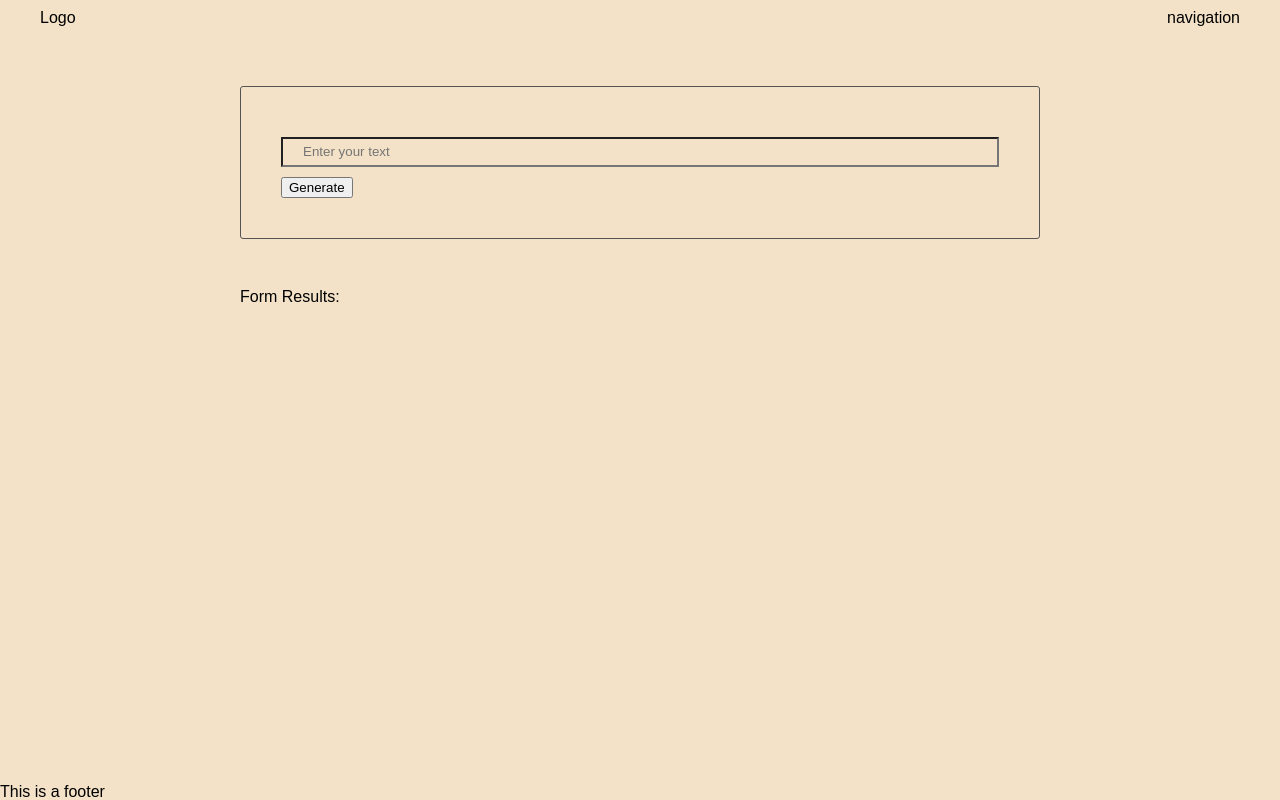
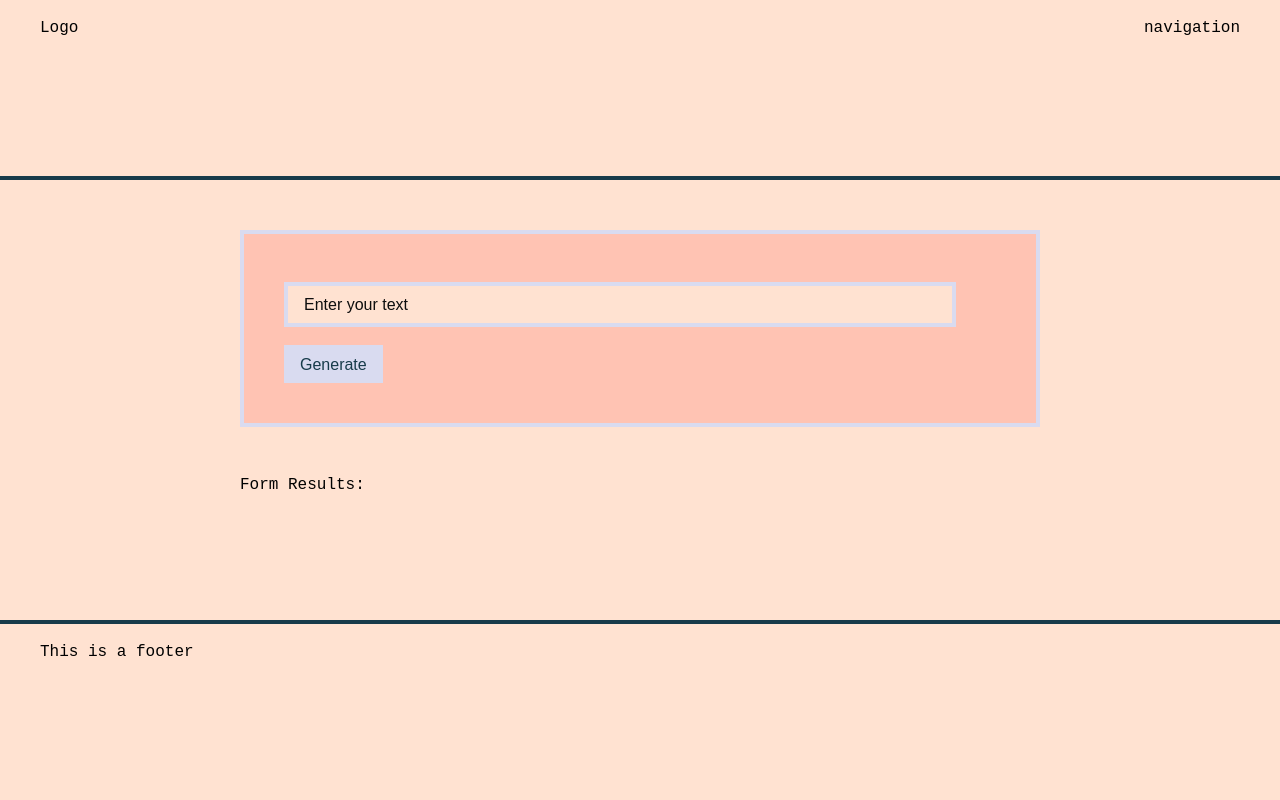
Before and after one commit to ligeiaofulthar/nlp, a website built with webpack: page src/client/views/index.html in a window 1280 px wide. Built offline with nearby package versions, Linux system fonts and the light colour scheme.

Commit message:
style: add custom scss

```diff
--- a/src/client/scss/appStyles.scss
+++ b/src/client/scss/appStyles.scss
@@ -1,17 +1,20 @@
+@import 'resets';
 @import 'themeColors';
-@import 'resets';
 @import 'base';
 @import 'footer';
 @import 'form';
 @import 'header';
 
-$theme-font: 'Arial', sans-serif;
+$theme-font: 'Roboto Mono', monospace, sans-serif;
 
 body {
   font-family: $theme-font;
   background-color: $color-primary;
   h1, h2 {
-      color: $color-secondary
+      color: $color-black;
+      font-size: 2rem;
+      line-height: 1.4;
+      padding-bottom: 2rem;
   }
 }
 
--- a/src/client/scss/base.scss
+++ b/src/client/scss/base.scss
@@ -12,3 +12,31 @@ section {
     max-width: 800px;
     margin: 50px auto;
 }
+
+body {
+    display: grid;
+    grid-template-columns: repeat(12, 1fr);
+    grid-template-rows: auto;
+    gap: 0px 30px;
+    grid-template-areas:
+    "header header header header header header header header header header header header"
+    "main main main main main main main main main main main main"
+    "ft ft ft ft ft ft ft ft ft ft ft ft";
+
+}
+
+header {
+    grid-area: header;
+}
+
+main {
+    grid-area: main;
+    border-bottom: solid 4px #173b4a;
+border-top: solid 4px #173b4a;
+
+}
+
+footer {
+    grid-area: ft;
+
+}
--- a/src/client/scss/footer.scss
+++ b/src/client/scss/footer.scss
@@ -0,0 +1,16 @@
+footer {
+    display: flex;
+    justify-content: space-between;
+    padding: 20px 40px;
+    height: 100px;
+
+    ul li {
+        list-style-type: none;
+        display: inline-block;
+    }
+
+    a {
+        text-decoration: none;
+        color: $color-black;
+    }
+}
--- a/src/client/scss/form.scss
+++ b/src/client/scss/form.scss
@@ -1,12 +1,67 @@
 form {
-    border: 1px solid #545454;
-    border-radius: 3px;
+    background-color:#ffc3b3;
+    border: solid 4px #d9dbf0;
     padding: 40px;
 }
 
-input {
-    padding: 5px 20px;
-    width: 100%;
-    line-height: 16px;
-    margin: 10px 0;
+input, textarea {
+    background-color: #ffe2d1;
+    border: solid 4px #d9dbf0;
+    height: 2.8rem;
+    min-width: 200px;
+    width: calc(100% - 2rem - 8px);
+    padding: 0.5rem 1rem;
+    margin: 0.5rem 0rem 0.5rem 0;
+    font-size: 1rem;
+    font-family: 'Roboto Mono', sans-serif;
 }
+
+::placeholder, input[type="text"] {
+    font-family: 'Roboto Mono', sans-serif;
+    color: $color-black;
+}
+
+button {
+    border: 0;
+    margin: 0;
+    padding: 0;
+    background-color: transparent;
+    font-size: 1rem;
+    color: #173b4a;
+    border-bottom: solid 2px #173b4a;
+    cursor: pointer;
+}
+
+.btn {
+    text-decoration: none;
+    position: relative;
+    display: inline-flex;
+    align-items: center;
+    border: 0;
+    margin-top: 0.6rem;
+    padding: 0.7rem 1rem 0.6rem 1rem;
+    font-size: 1rem;
+    transition-duration: 0.4s;
+    cursor: pointer;
+    font-family: 'Roboto Mono', sans-serif;
+}
+
+.btn--primary {
+    background-color: #d9dbf0;
+    color: #173b4a;
+}
+
+.btn--primary:hover {
+    background-color: #918beb;
+    color: #173b4a;
+}
+
+.badge {
+    background-color: #d9dbf0;
+color: black;
+border-radius: 27px;
+padding: 1rem;
+width: -webkit-fit-content;
+display: inline-block;
+margin: 0.5rem 0;
+}
--- a/src/client/scss/header.scss
+++ b/src/client/scss/header.scss
@@ -1,5 +1,10 @@
 header {
     display: flex;
     justify-content: space-between;
-    padding: 10px 40px;
+    padding: 20px 40px;
+    height: 100px;
 }
+
+.logo {
+    width: 150px;
+}
--- a/src/client/scss/themeColors.scss
+++ b/src/client/scss/themeColors.scss
@@ -1,2 +1,3 @@
-$color-primary: #f3e2c7;
+$color-primary: #ffe2d1;
 $color-secondary:#b68d4c;
+$color-black: #0e0e0e;
```
Also changed, not shown: src/client/img/yulia_logo.svg (added).
